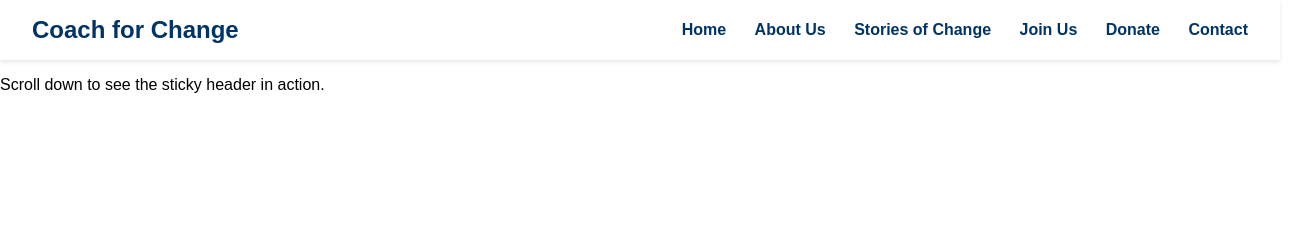
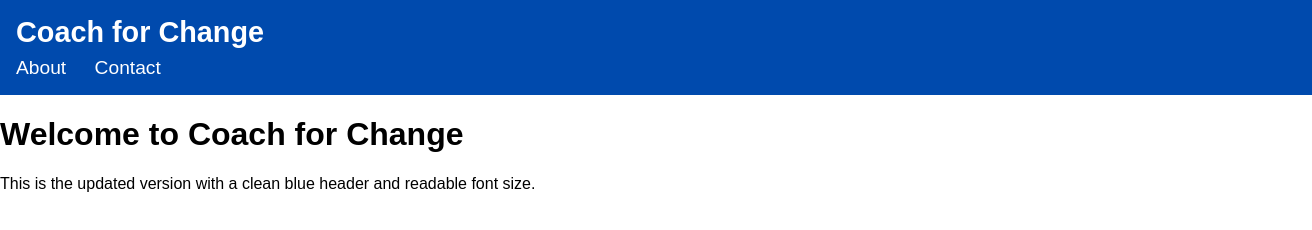
Before and after one commit to Coachfor/coach-for-change, a plain HTML site: page index.html in a window 1280 px wide. Shown: the top 230 px of the page, 1312 px wide, since content can reach past the window. Drawn offline with Linux system fonts and the light colour scheme.

Commit message:
Add files via upload

```diff
--- a/index.html
+++ b/index.html
@@ -3,24 +3,50 @@
 <html lang="en">
 <head>
     <meta charset="UTF-8">
+    <meta name="viewport" content="width=device-width, initial-scale=1.0">
     <title>Coach for Change</title>
-    <link rel="stylesheet" href="styles.css">
+    <style>
+        body {
+            margin: 0;
+            font-family: Arial, sans-serif;
+            background-color: white;
+            color: black;
+        }
+        header {
+            background-color: #004AAD;
+            color: white;
+            padding: 1rem;
+            position: sticky;
+            top: 0;
+            width: 100%;
+            z-index: 1000;
+        }
+        .logo {
+            font-size: 1.8rem;
+            font-weight: bold;
+        }
+        nav {
+            margin-top: 0.5rem;
+        }
+        nav a {
+            color: white;
+            margin-right: 1.5rem;
+            text-decoration: none;
+            font-size: 1.2rem;
+        }
+    </style>
 </head>
 <body>
-    <header class="site-header">
+    <header>
         <div class="logo">Coach for Change</div>
-        <nav class="site-nav">
-            <a href="#">Home</a>
-            <a href="#">About Us</a>
-            <a href="#">Stories of Change</a>
-            <a href="#">Join Us</a>
-            <a href="#">Donate</a>
-            <a href="#">Contact</a>
+        <nav>
+            <a href="#about">About</a>
+            <a href="#contact">Contact</a>
         </nav>
     </header>
     <main>
-        <p>Scroll down to see the sticky header in action.</p>
-        <div style="height: 2000px;"></div>
+        <h1>Welcome to Coach for Change</h1>
+        <p>This is the updated version with a clean blue header and readable font size.</p>
     </main>
 </body>
 </html>
```
